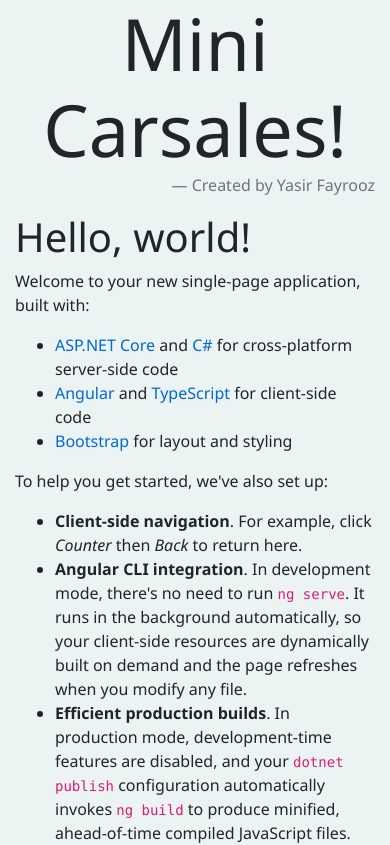
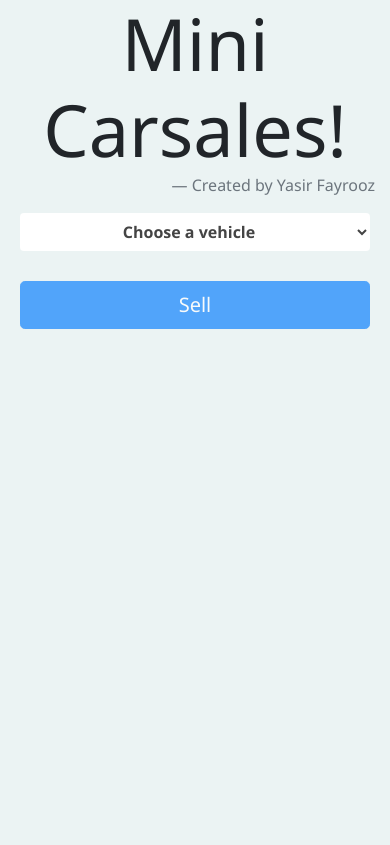
Before and after one commit to yasir-fayrooz/mini-Carsales, an Angular app in the folder miniCarsales/miniCarsales/ClientApp/: page / in a window 390 px wide. Shown: the top 845 px of the page. Built offline with nearby package versions, Linux system fonts and the light colour scheme.

Commit message:
added home page, made some decent responsive code and validation

```diff
--- a/miniCarsales/miniCarsales/ClientApp/src/app/home/home.component.html
+++ b/miniCarsales/miniCarsales/ClientApp/src/app/home/home.component.html
@@ -1,14 +1,25 @@
-<h1>Hello, world!</h1>
-<p>Welcome to your new single-page application, built with:</p>
-<ul>
-  <li><a href='https://get.asp.net/'>ASP.NET Core</a> and <a href='https://msdn.microsoft.com/en-us/library/67ef8sbd.aspx'>C#</a> for cross-platform server-side code</li>
-  <li><a href='https://angular.io/'>Angular</a> and <a href='http://www.typescriptlang.org/'>TypeScript</a> for client-side code</li>
-  <li><a href='http://getbootstrap.com/'>Bootstrap</a> for layout and styling</li>
-</ul>
-<p>To help you get started, we've also set up:</p>
-<ul>
-  <li><strong>Client-side navigation</strong>. For example, click <em>Counter</em> then <em>Back</em> to return here.</li>
-  <li><strong>Angular CLI integration</strong>. In development mode, there's no need to run <code>ng serve</code>. It runs in the background automatically, so your client-side resources are dynamically built on demand and the page refreshes when you modify any file.</li>
-  <li><strong>Efficient production builds</strong>. In production mode, development-time features are disabled, and your <code>dotnet publish</code> configuration automatically invokes <code>ng build</code> to produce minified, ahead-of-time compiled JavaScript files.</li>
-</ul>
-<p>The <code>ClientApp</code> subdirectory is a standard Angular CLI application. If you open a command prompt in that directory, you can run any <code>ng</code> command (e.g., <code>ng test</code>), or use <code>npm</code> to install extra packages into it.</p>
+<div class="full-height">
+
+  <div class="container-fluid h-50 d-flex justify-content-center align-items-center">
+
+    <div class="select-div">
+      <select id="selectedValue" name="selectedValue" (change)='OnOptionSelected(selectedValue.value)' class="form-control select-css" #selectedValue required>
+        <option value=""
+                hidden>
+          Choose a vehicle
+        </option>
+        <option class="option-css" value="Car">Car</option>
+        <option class="option-css" value="Other">Other</option>
+      </select>
+
+      <ng-container *ngIf="otherSelected">
+        <div class="sell alert alert-info" role="alert" id="errorMsg" name="errorMsg">
+          Boats and Motorbikes will be available soon
+        </div>
+      </ng-container>
+      <button type="button" [routerLink]="['/AddCar']" class="sell btn btn-primary btn-lg btn-block" [disabled]="!validSelection">Sell</button>
+    </div>
+
+  </div>
+
+</div>
--- a/miniCarsales/miniCarsales/ClientApp/src/app/home/home.component.ts
+++ b/miniCarsales/miniCarsales/ClientApp/src/app/home/home.component.ts
@@ -3,6 +3,23 @@ import { Component } from '@angular/core';
 @Component({
   selector: 'app-home',
   templateUrl: './home.component.html',
+  styleUrls: ['./home.css']
 })
 export class HomeComponent {
+  private validSelection: boolean = false;
+  private otherSelected: boolean = false;
+
+  public OnOptionSelected(selectedValue: string): void {
+    if (selectedValue == 'Other') {
+      this.validSelection = false;
+      this.otherSelected = true;
+    }
+    else {
+      this.otherSelected = false;
+    }
+
+    if (selectedValue == 'Car') {
+      this.validSelection = true;
+    }
+  }
 }
--- /dev/null
+++ b/miniCarsales/miniCarsales/ClientApp/src/app/home/home.css
@@ -0,0 +1,25 @@
+
+.select-css {
+  display: block;
+  font-size: 16px;
+  font-weight: 700;
+  color: #444;
+  border: none;
+  width: 350px;
+  text-align-last: center;
+}
+
+.sell {
+  margin-top: 30px;
+}
+
+.option-css {
+  display: block;
+  font-size: 14px;
+  font-weight: 700;
+  color: #444;
+}
+
+html, body {
+  height: 100%;
+}
```
